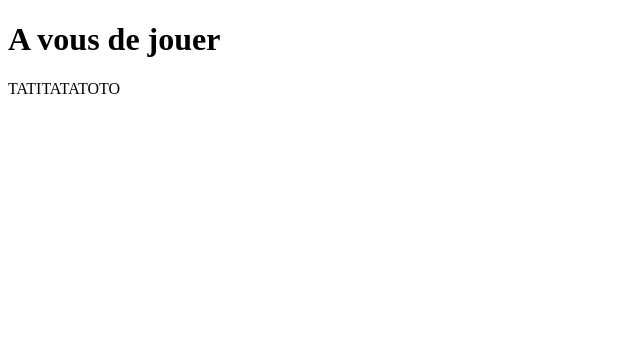
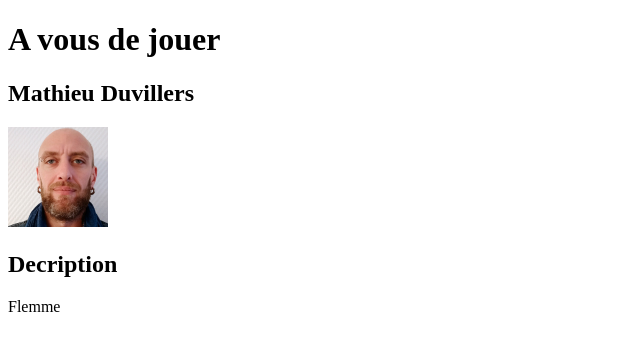
Before and after one commit to SylvainB59/basmaTeamConflit, a plain HTML site: page index.html in a window 1280 px wide. Shown: the whole page, without its empty margins (0-640 px from the left). Drawn offline with Linux system fonts and the light colour scheme.

Commit message:
another conflit de canard

```diff
--- a/index.html
+++ b/index.html
@@ -8,6 +8,13 @@
 </head>
 <body>
     <h1>A vous de jouer</h1>
-    <p>TATITATATOTO    </p>
+    <div>
+        <article>
+            <H2>Mathieu Duvillers</H2>
+            <img src="./image/MAGL.jpg" alt="BOGOSS" width="100" height="100">
+            <h2>Decription</h2>
+            <p>Flemme</p>
+        </article>
+    </div>
 </body>
 </html>
```
Also changed, not shown: image/MAGL.jpg (added).
